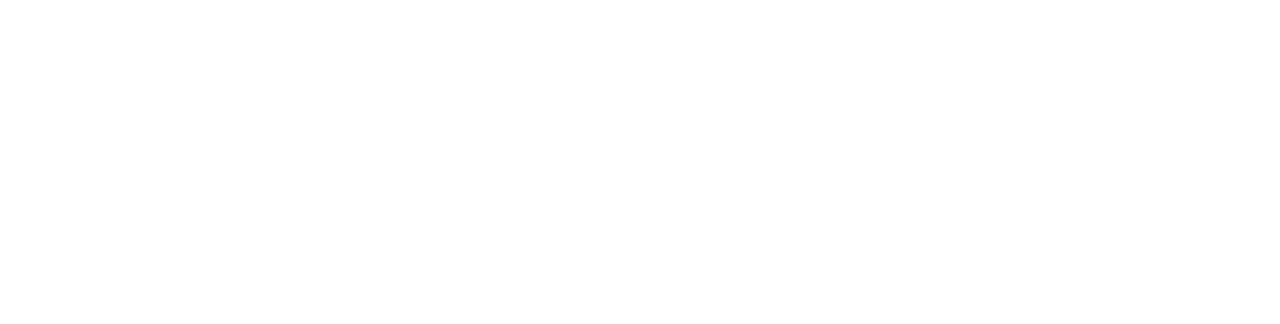
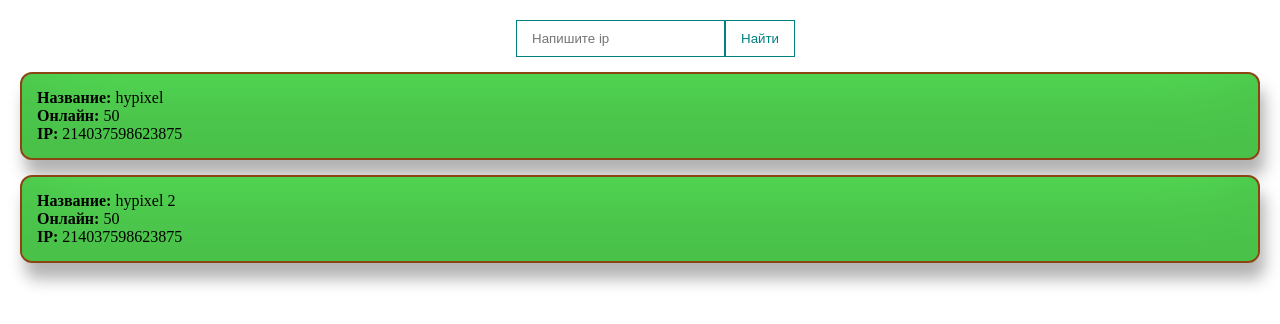
Before and after one commit to furagano/minecraft-servers-API, a Vue app: page / in a window 1280 px wide. Shown: the top 324 px of the page. Built offline with nearby package versions, Linux system fonts and the light colour scheme.

Commit message:
input debug

```diff
--- a/src/App.vue
+++ b/src/App.vue
@@ -1,11 +1,73 @@
 <template>
-    <div></div>
+<div class="app">
+    <form @submit.prevent class="container">
+
+        <div class="container_input">
+            <input
+            class="input"
+            @input="ip = $event.target.value"
+            placeholder="Напишите ip"
+            :value="ip"
+            type="text">
+        </div>
+        <button class="btn" @click="findServer">Найти</button>
+    </form>
+    <ServerList :servers="servers"/>
+
+</div>
+
 </template>
 
 <script>
+import ServerList from "@/components/ServerList.vue";
+export default{
 
+    components: {
+        ServerList
+    },
+    data() {
+        ip: ' '
+    },
+    methods: {
+        findServer(){
+            const newServer = {
+                id: Date.now(),
+                ip: this.ip
+            }
+            this.ServerList.servers.push(newServer);
+        }
+    },
+}
 </script>
 
 <style>
+    *{
+        margin: 0;
+        padding: 0;
+        box-sizing: border-box;
+    }
+    .app{
+        padding: 20px;
+    }
+    .container{
+        padding-left: 40%;
+        display: inline-block;
+    }
+    .container_input{
+        float: left;
+    }
+    .input{
+        width: 100%;
+        border: 1px solid teal;
+        padding: 10px 15px;
+
+    }
+    .btn{
+        border: 1px solid teal;
+        padding: 10px 15px;
+        background: none;
+        color: teal;
+    }
+
 
 </style>
--- /dev/null
+++ b/src/components/ServerList.vue
@@ -0,0 +1,34 @@
+<template>
+    <div class="server" v-for="server in servers">
+        <div><strong>Название:</strong> {{server.name}} </div>
+        <div><strong>Онлайн:</strong> {{server.online}} </div>
+        <div><strong>IP:</strong> {{server.ip}} </div>
+    </div>
+</template>
+<script>
+export default {
+    data(){
+        return {
+          servers:[
+            {id:1, name: 'hypixel', online: '50', ip: '214037598623875'},
+            {id:2, name: 'hypixel 2', online: '50', ip: '214037598623875'},
+        ]
+        }
+
+    },
+    methods(){
+
+    }
+}
+</script>
+<style scoped>
+    .server{
+        margin-top: 15px;
+        background-color: rgb(92, 241, 92);
+        padding: 15px;
+        border: 2px solid saddlebrown;
+        border-radius: 12px;
+        box-shadow:inset 0 -6em 6em rgba(0, 0, 0, 0.2),
+        0.3em 1em 1em rgba(0, 0, 0, 0.3);
+    }
+</style>
```
